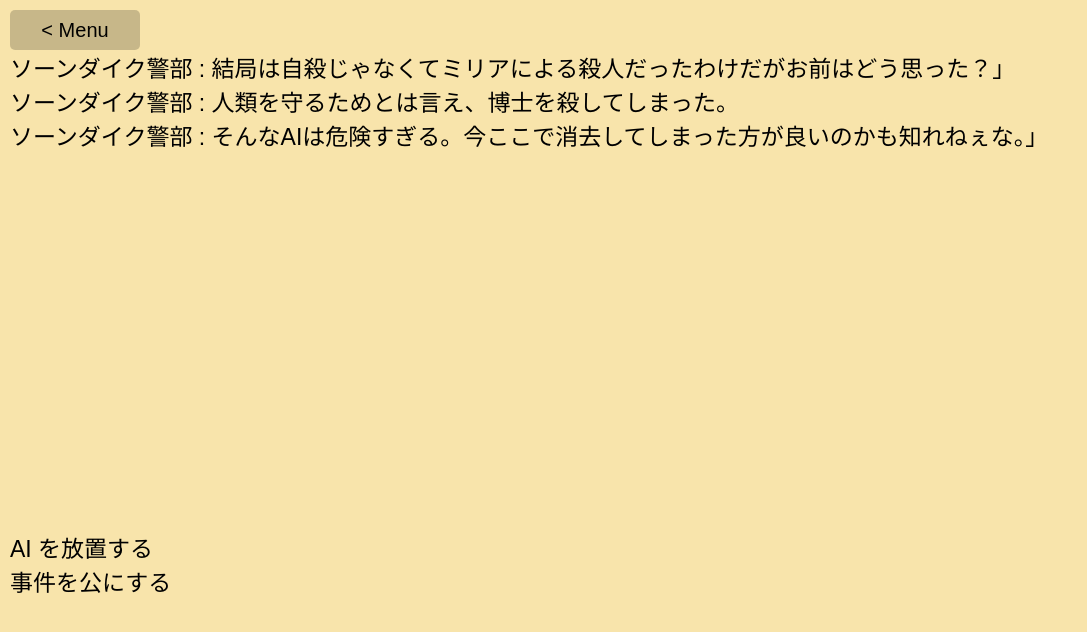
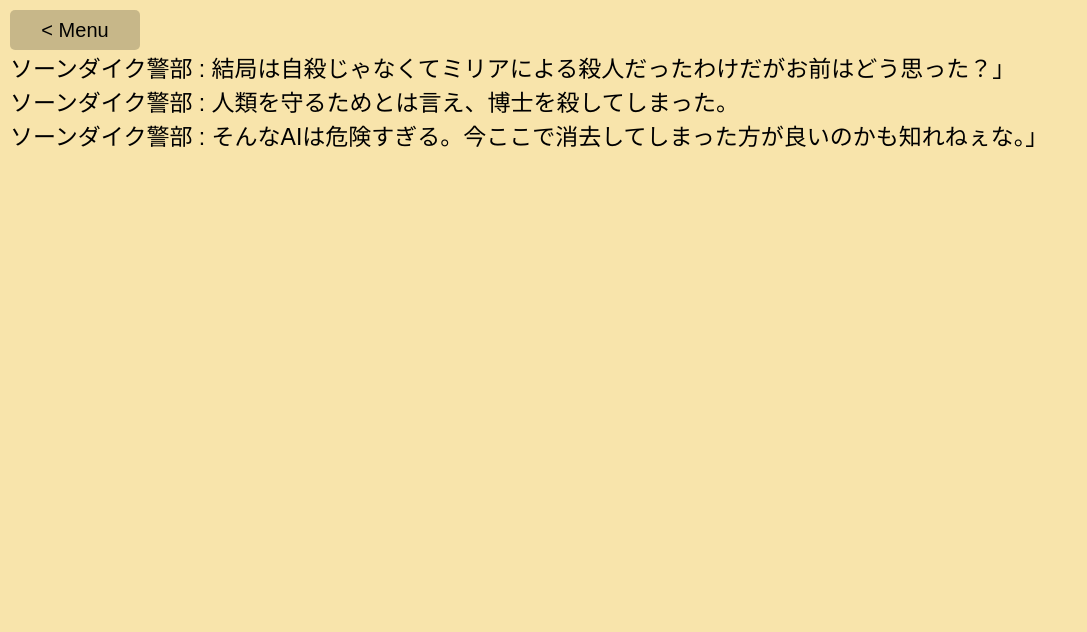
Before and after one commit to nknighta/eventquiz-jp, a Next.js app: page /epilogue in a window 1280 px wide. Shown: the top 632 px of the page, without its empty margins (0-1087 px from the left). Built offline with nearby package versions, Linux system fonts and the light colour scheme.

Commit message:
fix: delete link

```diff
--- a/src/pages/epilogue/index.tsx
+++ b/src/pages/epilogue/index.tsx
@@ -28,26 +28,7 @@ export default function Epilogue() {
                     </div>
                 </Scolloer>
             </div>
-            <div>
-                <Link
-                    style={{
-                        color: "black",
-                        textDecoration: "none",
-                    }}
-                    href="/epilogue/1">
-                    AI を放置する
-                </Link>
-            </div>
-            <div>
-                <Link
-                    style={{
-                        color: "black",
-                        textDecoration: "none",
-                    }}
-                    href="/epilogue/1">
-                    事件を公にする
-                </Link>
-            </div>
+
         </Layout>
     )
 }
```
